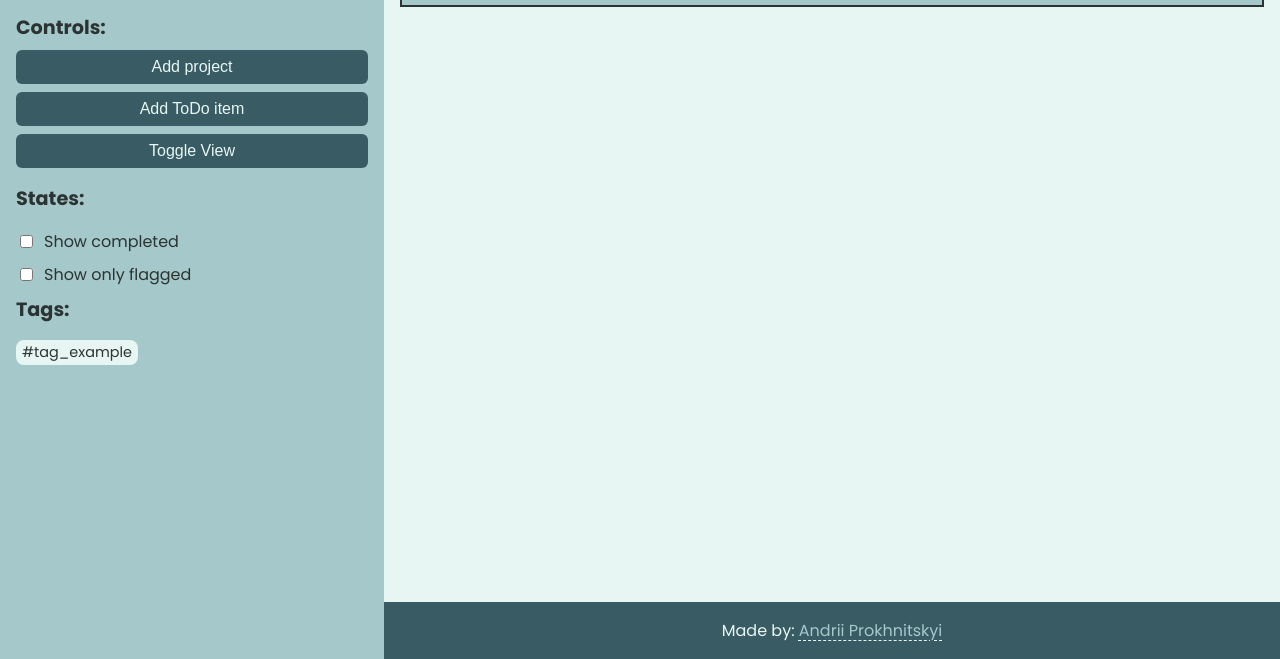
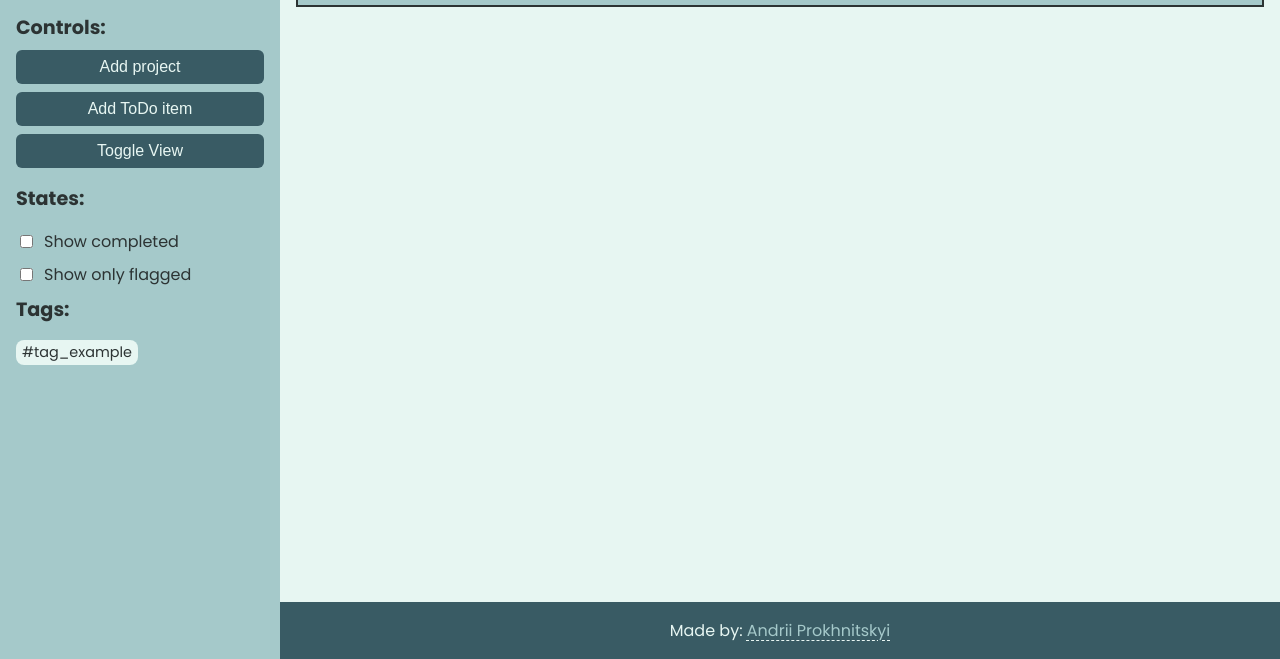
Before and after one commit to Prokhnitskyi/todo-list, a website built with webpack: page src/template.html in a window 1280 px wide. Shown: the part 141-800 px from the top of the page. Built offline with nearby package versions, Linux system fonts and the light colour scheme.

Commit message:
Reduce nav width

```diff
--- a/src/components/NavigationView/navigation.scss
+++ b/src/components/NavigationView/navigation.scss
@@ -9,7 +9,7 @@
   position: fixed;
   z-index: 1;
   height: 100%;
-  width: 30vw;
+  width: 280px;
 
   &__menu {
     cursor: pointer;
--- a/src/styles/style.scss
+++ b/src/styles/style.scss
@@ -32,8 +32,8 @@ h2 {
 }
 
 .container {
-  left: 30vw;
-  width: 70vw;
+  left: 280px;
+  width: calc(100% - 280px);
   position: relative;
   min-height: 100vh;
   min-height: 100svh;
```
